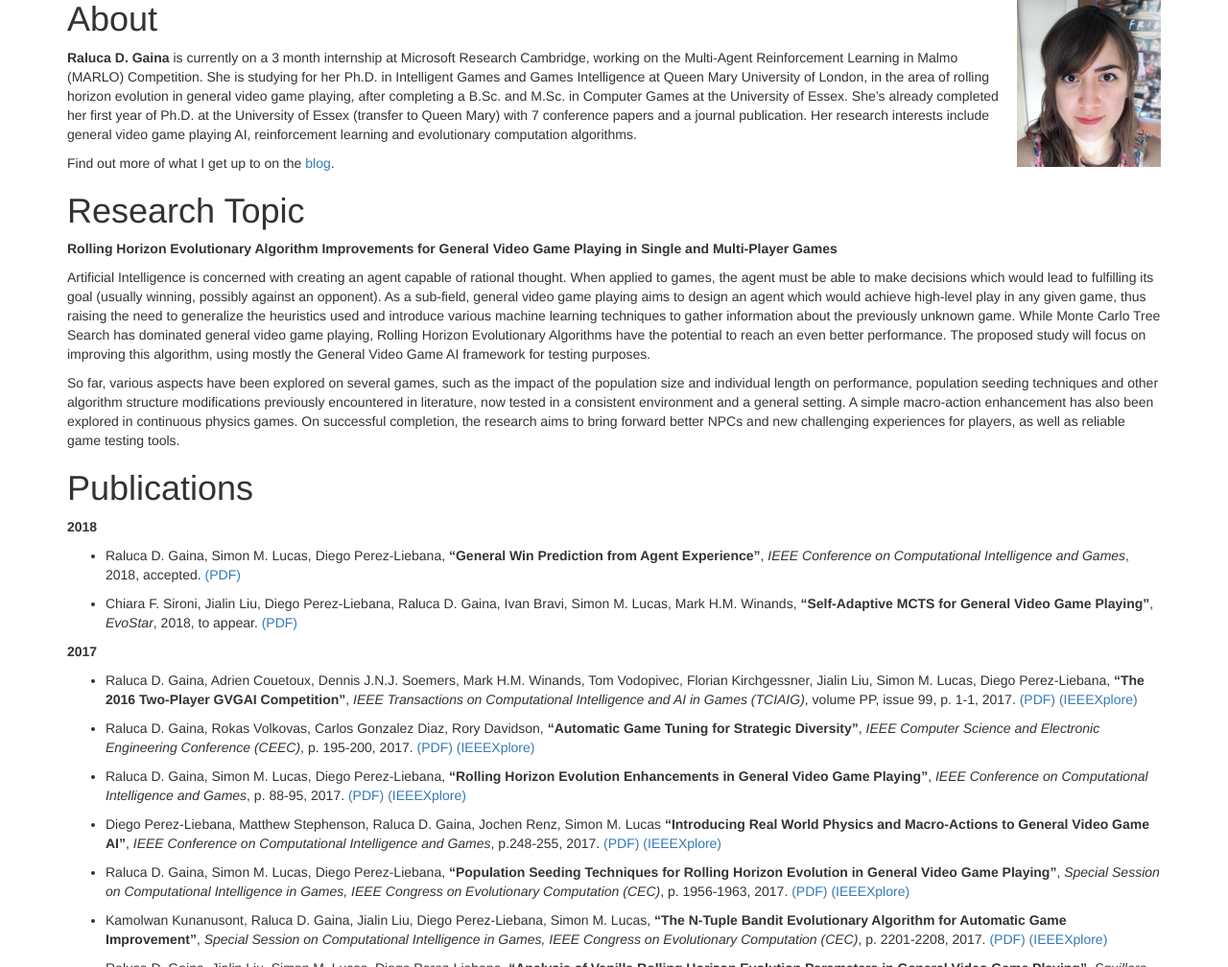
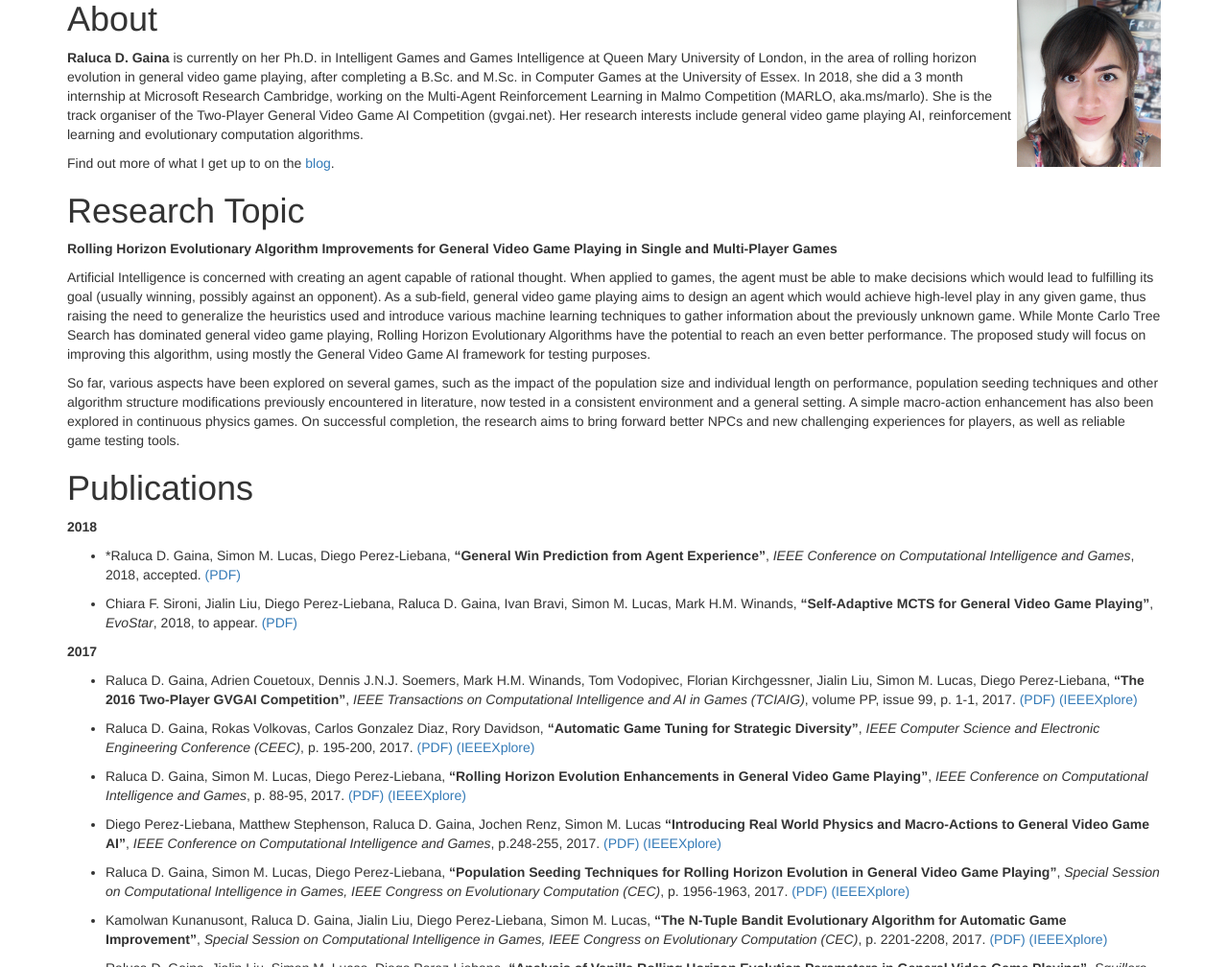
Before and after one commit to rdgain/rdgain.github.io, a Jekyll site: the page built from index.md, in a window 1280 px wide and 1400 px high. Shown: the part 392-1400 px from the top of the window at 96% size. Built offline with Jekyll 4.4.1, drawn with Linux system fonts in a browser that asks for light colours; nearby versions of some CDN libraries; library files that are not in the unit come from our copies; some of the changed text lies outside the part shown.

Commit message:
job update

```diff
--- a/index.md
+++ b/index.md
@@ -8,7 +8,7 @@ layout: default
 
 # [](#header-1)About
 
- **Raluca D. Gaina** is currently on a 3 month internship at Microsoft Research Cambridge, working on the Multi-Agent Reinforcement Learning in Malmo (MARLO) Competition. She is studying for her Ph.D. in Intelligent Games and Games Intelligence at Queen Mary University of London, in the area of rolling horizon evolution in general video game playing, after completing a B.Sc. and M.Sc. in Computer Games at the University of Essex. She's already completed her first year of Ph.D. at the University of Essex (transfer to Queen Mary) with 7 conference papers and a journal publication. Her research interests include general video game playing AI, reinforcement learning and evolutionary computation algorithms.
+ **Raluca D. Gaina** is currently on her Ph.D. in Intelligent Games and Games Intelligence at Queen Mary University of London, in the area of rolling horizon evolution in general video game playing, after completing a B.Sc. and M.Sc. in Computer Games at the University of Essex. In 2018, she did a 3 month internship at Microsoft Research Cambridge, working on the Multi-Agent Reinforcement Learning in Malmo Competition (MARLO, aka.ms/marlo). She is the track organiser of the Two-Player General Video Game AI Competition (gvgai.net). Her research interests include general video game playing AI, reinforcement learning and evolutionary computation algorithms.
 
  Find out more of what I get up to on the [blog](blog).
 
@@ -24,7 +24,7 @@ So far, various aspects have been explored on several games, such as the impact
 
 **2018**
 
-* Raluca D. Gaina, Simon M. Lucas, Diego Perez-Liebana, **"General Win Prediction from Agent Experience"**, _IEEE Conference on Computational Intelligence and Games_, 2018, accepted. [(PDF)](assets/pdf/general-win-prediction.pdf)
+* *Raluca D. Gaina, Simon M. Lucas, Diego Perez-Liebana, **"General Win Prediction from Agent Experience"**, _IEEE Conference on Computational Intelligence and Games_, 2018, accepted. [(PDF)](assets/pdf/general-win-prediction.pdf)
 
 * Chiara F. Sironi, Jialin Liu, Diego Perez-Liebana, Raluca D. Gaina, Ivan Bravi, Simon M. Lucas, Mark H.M. Winands, **"Self-Adaptive MCTS for General Video Game Playing"**, _EvoStar_, 2018, to appear. [(PDF)](https://www.researchgate.net/profile/Jialin_Liu13/publication/322539569_Self-Adaptive_MCTS_for_General_Video_Game_Playing/links/5a5f22bea6fdcc68fa9a3ff2/Self-Adaptive-MCTS-for-General-Video-Game-Playing.pdf)
 
@@ -60,6 +60,7 @@ So far, various aspects have been explored on several games, such as the impact
 
 # [](#header-1)Awards
 
+***Best Paper Award Nomination**, IEEE CIG, Maastricht, 2018 <br />
 **IEEE Present Around The World Competition**, University of Essex, 2017: Runner-up <br />
 **IET Game AI Hackathon Competition**, University of Essex, 2017: Runner-up Best Game Design <br />
 **MSc Project Prize in the area of Computer Science**, University of Essex, 2016 – awarded for the highest mark obtained in an MSc project in the CSEE department. <br />
@@ -114,7 +115,7 @@ So far, various aspects have been explored on several games, such as the impact
 ### [](#header-3)Others
 
 * **GVGAI 2-Player** track organizer  (2016-2018)
-* **MARLO** task design
+* **MARLO** task design / Internship at Microsoft Research, Cambridge (APR-JUL 2018)
 * **GVGAI tutorial** given and organized in _Queen Mary University of London_ (19 FEB 2018)
 * Assisted tutorial: **"Computational Intelligence for Games: General Video Game AI – 2 Player"** at _IEEE Computer Science and Electronic Engineering Conference (CEEC)_, University of Essex (SEP 2016)
 
```
